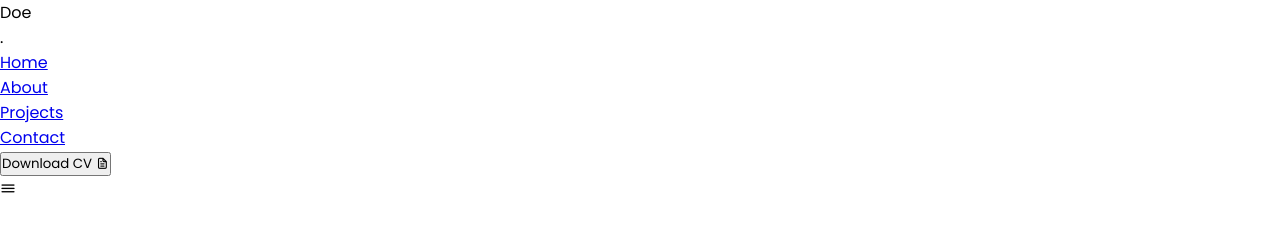
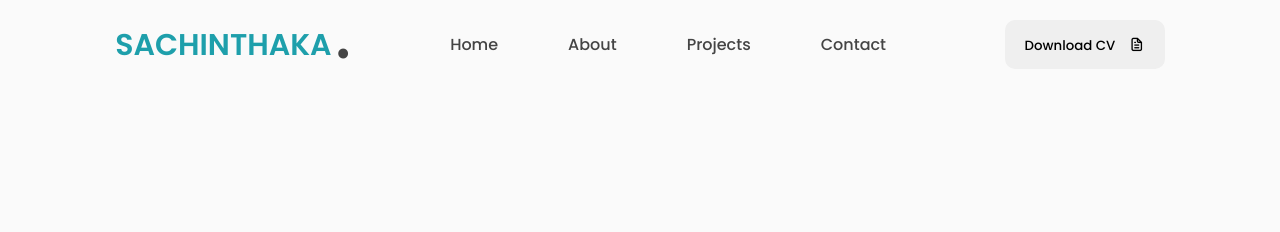
Before and after one commit to Senira34/My-Portfolio-Website, a plain HTML site: page index.html in a window 1280 px wide. Drawn offline with nearby package versions, Linux system fonts and the light colour scheme.

Commit message:
Nav Bar Completed

```diff
--- a/assets/css/style.css
+++ b/assets/css/style.css
@@ -24,3 +24,118 @@
 html{
     scroll-behavior: smooth;
 }
+::-webkit-scrollbar{
+    width: 10px;
+    border-radius: 25px;
+
+
+}
+::-webkit-scrollbar-track{
+    background: #f1f1f1;
+
+}
+
+::-webkit-scrollbar-thumb{
+    background: #ccc;
+    border-radius: 30px;
+}
+
+::-webkit-scrollbar-thumb:hover{
+    background: #bbb;
+
+}
+
+/* ----------Nav Bar Button-------- */
+.btn{
+    font-weight: 500;
+    padding: 12px 20px;
+    background: #efefef;
+    border: none;
+    border-radius: 10px;
+    cursor: pointer;
+    transition: .4s;
+}
+.btn>i{
+    margin-left: 10px;
+}
+.btn:hover{
+    background: var(--second-color);
+    color: var(--color-white);
+
+}
+i{
+    font-size: 16px;
+}
+
+/* -------Body-------- */
+body{
+    background: var(--body-color);
+}
+.container{
+    width: 100%;
+    position: relative;
+}
+
+/* ------------Nav Bar--------- */
+nav{
+    position: fixed;
+    display: flex;
+    justify-content: space-between;
+    width: 100%;
+    height: 90px;
+    line-height: 90px;
+    background: var(--body-color);
+    padding-inline: 9vw;
+    transition: .3s;
+    z-index: 100;
+
+}
+.nav-logo{
+    position: relative;
+
+
+
+}
+
+.nav-name{
+    font-size: 30px;
+    font-weight: 600;
+    color: var(--text-color-third);
+}
+
+.nav-logo span{
+    position: absolute;
+    top: -15px;
+    right: -20px;
+    font-size: 5rem;
+    color: var(--text-color-second);
+}
+
+.nav-menu .nav_menu_list{
+    display: flex;
+
+}
+
+.nav-menu .nav_list{
+    list-style: none;
+    position: relative;
+
+}
+
+.nav-link{
+    text-decoration: none;
+    color: var(--text-color-second);
+    font-weight: 500;
+    padding-inline: 15px;
+    margin-inline: 20px;
+
+
+}
+.nav-menu-btn{
+    display: none;
+}
+
+.nav-menu-btn i{
+    font-size: 28px;
+    cursor: pointer;
+}
--- a/index.html
+++ b/index.html
@@ -23,7 +23,7 @@
     <!-- HEADER -->
      <nav id="header">
       <div class="nav-logo">
-        <p class="nav-name">Doe</p>
+        <p class="nav-name">SACHINTHAKA</p>
         <span>.</span>
       </div>
       <div class="nav-menu" id="myNavMenu">
```
